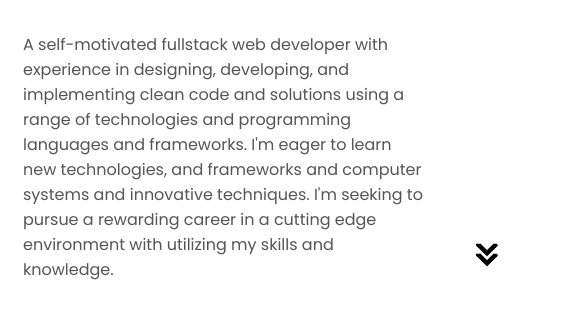
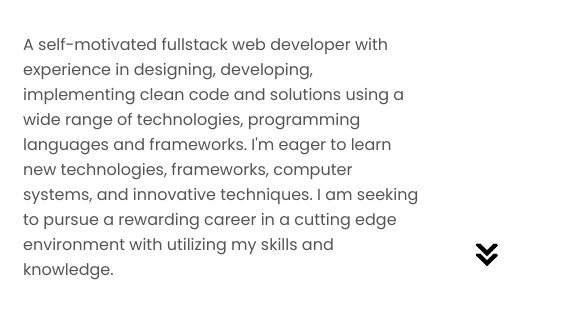
Before and after one commit to Justindescode/Portfolio-website-Pro, a plain HTML site: page index.html in a window 1280 px wide. Shown: the part 1353-1685 px from the top of the page, 697-1280 px from the left. Drawn offline with Linux system fonts and the light colour scheme.

Commit message:
Made corrections about me section

```diff
--- a/index.html
+++ b/index.html
@@ -119,10 +119,10 @@
           <div class="text-container">
             <p>
               A self-motivated fullstack web developer with experience in
-              designing, developing, and implementing clean code and solutions
-              using a range of technologies and programming languages and
-              frameworks. I'm eager to learn new technologies, and frameworks
-              and computer systems and innovative techniques. I'm seeking to
+              designing, developing, implementing clean code and solutions using
+              a wide range of technologies, programming languages and
+              frameworks. I'm eager to learn new technologies, frameworks,
+              computer systems, and innovative techniques. I am seeking to
               pursue a rewarding career in a cutting edge environment with
               utilizing my skills and knowledge.
             </p>
```
